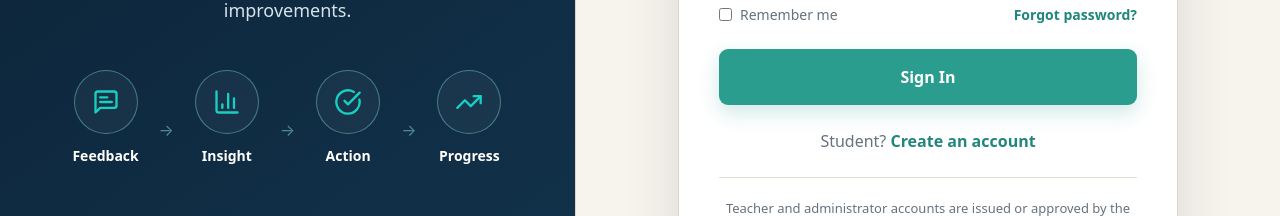
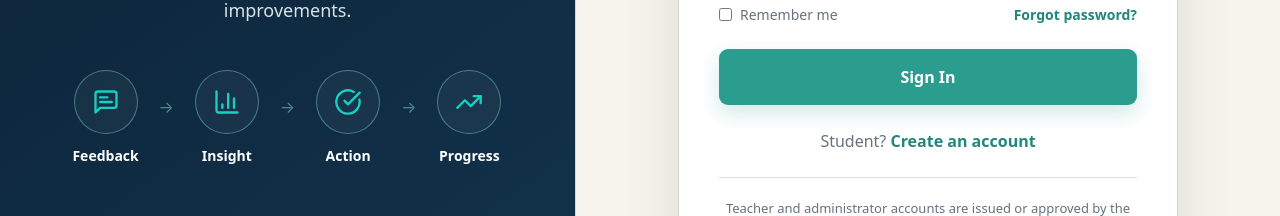
Before and after one commit to maryamBuilds/EduInSight, a React (Vite) app: page /login in a window 1280 px wide. Shown: the part 438-654 px from the top of the page. Built offline with nearby package versions, Linux system fonts and the light colour scheme; no server answers.

Commit message:
Fix login process arrow alignment

```diff
--- a/src/components/layouts/AuthLayout.tsx
+++ b/src/components/layouts/AuthLayout.tsx
@@ -44,14 +44,14 @@ export function AuthLayout() {
               ['Action', CircleCheckBig],
               ['Progress', TrendingUp],
             ] as const).map(([step, Icon], i) => (
-              <span key={step} className="flex items-center gap-3 max-sm:gap-1">
+              <span key={step} className="flex items-start gap-3 max-sm:gap-1">
                 <span className="grid min-w-[82px] justify-items-center gap-3 text-sm font-semibold text-white max-sm:min-w-[65px]">
                   <span className="grid h-16 w-16 place-items-center rounded-full border border-aqua/50 bg-white/[0.04] text-[#18D0C2] max-sm:h-12 max-sm:w-12">
                     <Icon className="h-7 w-7" aria-hidden="true" />
                   </span>
                   {step}
                 </span>
-                {i < 3 && <span className="mt-6 text-aqua/60">→</span>}
+                {i < 3 && <span className="mt-[25px] text-aqua/60">→</span>}
               </span>
             ))}
           </div>
```
